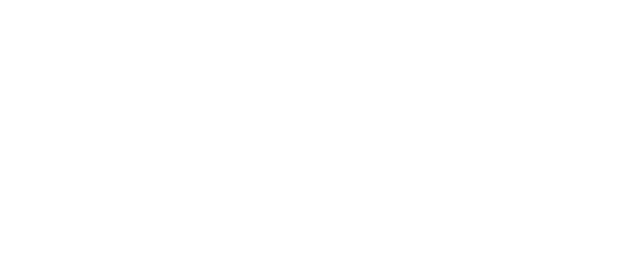
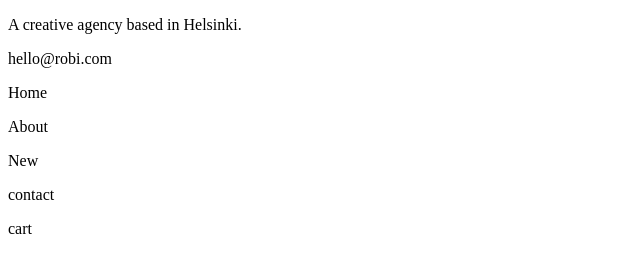
Before and after one commit to abdunazarbe/roby, a plain HTML site: page index.html in a window 1280 px wide. Shown: the whole page, without its empty margins (0-640 px from the left). Drawn offline with Linux system fonts and the light colour scheme.

Commit message:
header nav html done

```diff
--- a/index.html
+++ b/index.html
@@ -6,6 +6,26 @@
     <title>ROBY</title>
 </head>
 <body>
-
+    <header>
+        <div class="container">
+            <nav class="roby">
+                <div class="logo">
+                    <p class="logoitem">A creative agency based in Helsinki.</p>
+                    <p class="logoitemtu">
+                        hello@robi.com
+                    </p>
+                </div>
+                <p class="roby-item">Home</p>
+                <p class="roby-item">About</p>
+                <p class="roby-item">New</p>
+                <p class="roby-item">
+                    contact
+                </p>
+                <p class="roby-item">
+                    cart
+                </p>
+            </nav>
+        </div>
+    </header>
 </body>
 </html>
```
